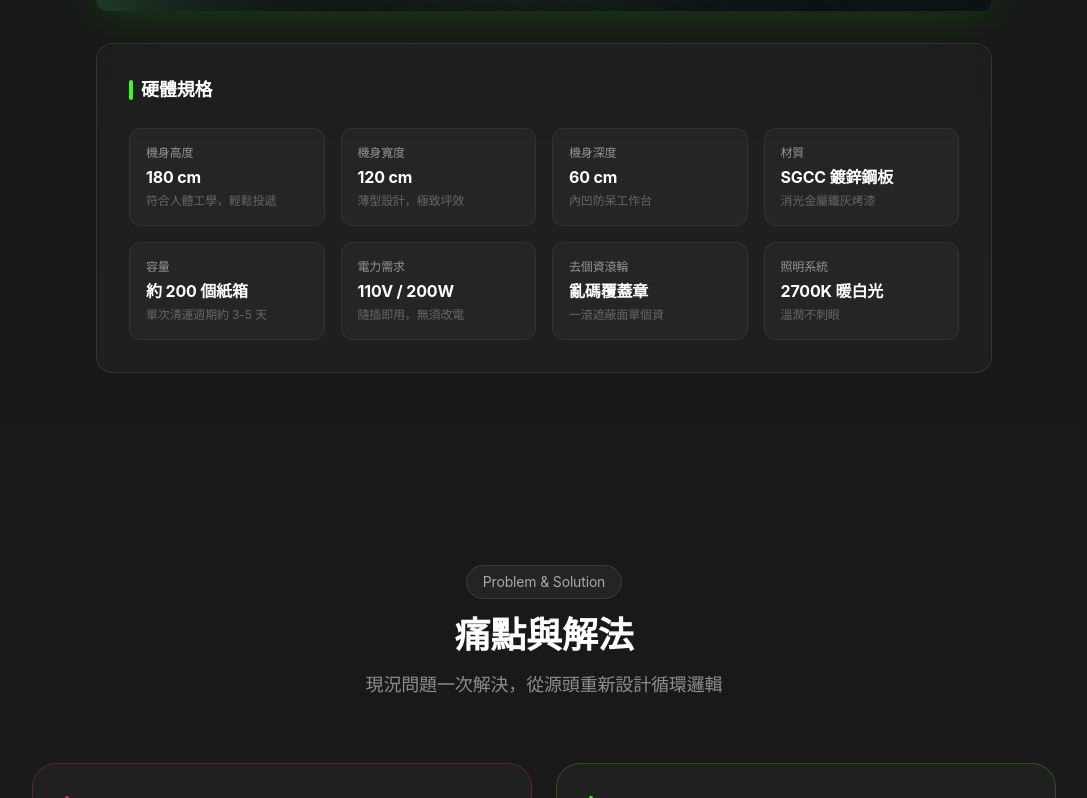
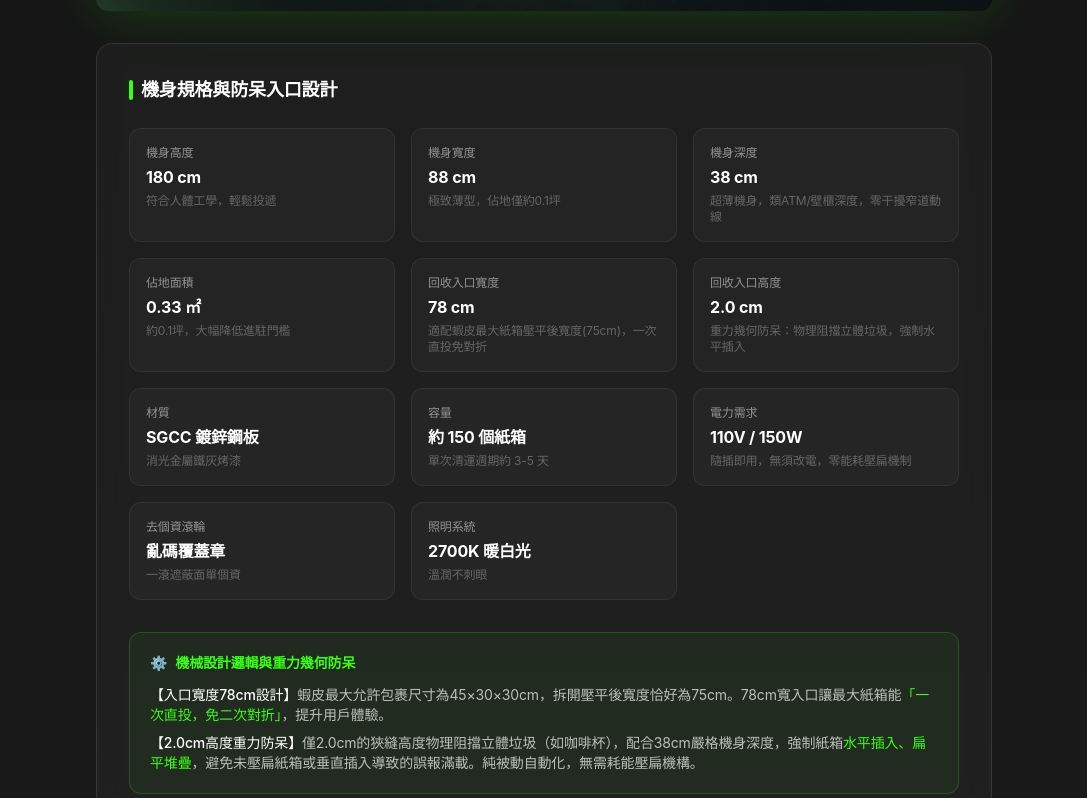
Before and after one commit to Jaggersu/rebox, a React (Vite) app: page / in a window 1280 px wide. Shown: the part 2882-3680 px from the top of the page, without its empty margins (96-1183 px from the left). Built offline with nearby package versions, Linux system fonts and the light colour scheme.

Commit message:
feat: 更新蝦皮專案提案 - 2026市場洞察與超薄機身規格

```diff
--- a/src/App.tsx
+++ b/src/App.tsx
@@ -253,13 +253,14 @@ function HeroSection() {
 ════════════════════════════════════════════════ */
 function PainSolutionSection() {
   const pains = [
-    { icon: "📦", title: "紙箱爆滿佔空間", desc: "門市廢紙箱無處堆放，嚴重影響動線" },
-    { icon: "💸", title: "清運成本不透明", desc: "自行委外清運頻率高、費用模糊難管控" },
-    { icon: "😤", title: "個資外洩客訴多", desc: "拆箱區凌亂、面單隨意棄置引發隱私疑慮" },
+    { icon: "🏪", title: "24H無人店營運真空", desc: "70%蝦皮門市(約2,000家)已轉型24H無人智取店，現場零店員，寄件者緊急包材需求無人回應" },
+    { icon: "�", title: "廢棄包裹治理危機", desc: "無人環境下廢紙箱與包材隨意堆積，造成環境髒亂與個資外洩公關風險" },
+    { icon: "�", title: "清運成本不透明", desc: "自行委外清運頻率高、費用模糊難管控" },
   ];
 
   const solutions = [
-    { icon: "🔒", title: "單向純回收機制", desc: "物理防呆設計，紙箱只進不出不設共享" },
+    { icon: "🤖", title: "RE:BOX自動化守門員", desc: "24H自動化回收與包材零售，填補無人店營運真空，創造高端包材零售收益" },
+    { icon: "🔒", title: "單向純回收機制", desc: "物理防呆設計，紙箱只進不出不設共享，杜絕廢棄物堆積與個資外洩風險" },
     { icon: "🖊️", title: "個資亂碼滾輪章", desc: "內凹工作台內建亂碼章，一滾即去個資" },
     { icon: "📊", title: "ESG 減碳數據報告", desc: "即時產出精準回收數據協助永續揭露" },
   ];
@@ -272,8 +273,8 @@ function PainSolutionSection() {
           <span className="inline-block px-4 py-1.5 rounded-full bg-white/5 border border-white/10 text-sm text-white/60 mb-4">
             Problem & Solution
           </span>
-          <h2 className="text-2xl md:text-4xl font-black text-white mb-4">痛點與解法</h2>
-          <p className="text-lg text-white/50">現況問題一次解決，從源頭重新設計循環邏輯</p>
+          <h2 className="text-2xl md:text-4xl font-black text-white mb-4">痛點與解決方案</h2>
+          <p className="text-lg text-white/50">2026市場洞察：70%蝦皮門市已轉型24H無人智取店，RE:BOX成為自動化守門員，消除營運真空與公關風險</p>
         </div>
 
         {/* 雙欄佈局 */}
@@ -497,11 +498,14 @@ function SpecSection() {
 
   const specs = [
     { label: "機身高度", value: "180 cm", desc: "符合人體工學，輕鬆投遞" },
-    { label: "機身寬度", value: "120 cm", desc: "薄型設計，極致坪效" },
-    { label: "機身深度", value: "60 cm", desc: "內凹防呆工作台" },
+    { label: "機身寬度", value: "88 cm", desc: "極致薄型，佔地僅約0.1坪" },
+    { label: "機身深度", value: "38 cm", desc: "超薄機身，類ATM/壁櫃深度，零干擾窄道動線" },
+    { label: "佔地面積", value: "0.33 ㎡", desc: "約0.1坪，大幅降低進駐門檻" },
+    { label: "回收入口寬度", value: "78 cm", desc: "適配蝦皮最大紙箱壓平後寬度(75cm)，一次直投免對折" },
+    { label: "回收入口高度", value: "2.0 cm", desc: "重力幾何防呆：物理阻擋立體垃圾，強制水平插入" },
     { label: "材質", value: "SGCC 鍍鋅鋼板", desc: "消光金屬鐵灰烤漆" },
-    { label: "容量", value: "約 200 個紙箱", desc: "單次清運週期約 3-5 天" },
-    { label: "電力需求", value: "110V / 200W", desc: "隨插即用，無須改電" },
+    { label: "容量", value: "約 150 個紙箱", desc: "單次清運週期約 3-5 天" },
+    { label: "電力需求", value: "110V / 150W", desc: "隨插即用，無須改電，零能耗壓扁機制" },
     { label: "去個資滾輪", value: "亂碼覆蓋章", desc: "一滾遮蔽面單個資" },
     { label: "照明系統", value: "2700K 暖白光", desc: "溫潤不刺眼" },
   ];
@@ -513,8 +517,8 @@ function SpecSection() {
           <span className="inline-block px-4 py-1.5 rounded-full bg-white/5 border border-white/10 text-sm text-white/60 mb-4">
             Hardware Specs
           </span>
-          <h2 className="text-2xl md:text-4xl font-black text-white mb-4">機身規格</h2>
-          <p className="text-lg text-white/50">極致工藝打造，每一個細節都為實戰而生</p>
+          <h2 className="text-2xl md:text-4xl font-black text-white mb-4">硬體模組規格</h2>
+          <p className="text-lg text-white/50">超薄38cm機身深度，零干擾無人店窄道動線，佔地僅0.1坪大幅降低進駐門檻</p>
         </div>
 
         <div className="flex flex-col items-center gap-8">
@@ -546,10 +550,10 @@ function SpecSection() {
             >
               <h3 className="text-lg font-bold text-white mb-6 flex items-center gap-2">
                 <span className="w-1 h-5 bg-[#39FF14] rounded-full" />
-                硬體規格
+                機身規格與防呆入口設計
               </h3>
 
-              <div className="grid grid-cols-1 sm:grid-cols-2 md:grid-cols-4 gap-4">
+              <div className="grid grid-cols-1 sm:grid-cols-2 md:grid-cols-3 gap-4">
                 {specs.map((spec) => (
                   <div
                     key={spec.label}
@@ -564,6 +568,24 @@ function SpecSection() {
                     <p className="text-white/30 text-xs">{spec.desc}</p>
                   </div>
                 ))}
+              </div>
+
+              {/* 機械設計邏輯說明 */}
+              <div className="mt-8 p-5 rounded-xl border border-[#39FF14]/20 bg-[#39FF14]/5">
+                <h4 className="text-sm font-bold text-[#39FF14] mb-3 flex items-center gap-2">
+                  <span>⚙️</span>
+                  機械設計邏輯與重力幾何防呆
+                </h4>
+                <div className="space-y-2 text-sm text-white/70">
+                  <p>
+                    <span className="text-white font-medium">【入口寬度78cm設計】</span>
+                    蝦皮最大允許包裹尺寸為45×30×30cm，拆開壓平後寬度恰好為75cm。78cm寬入口讓最大紙箱能<span className="text-[#39FF14]">「一次直投，免二次對折」</span>，提升用戶體驗。
+                  </p>
+                  <p>
+                    <span className="text-white font-medium">【2.0cm高度重力防呆】</span>
+                    僅2.0cm的狹縫高度物理阻擋立體垃圾（如咖啡杯），配合38cm嚴格機身深度，強制紙箱<span className="text-[#39FF14]">水平插入、扁平堆疊</span>，避免未壓扁紙箱或垂直插入導致的誤報滿載。純被動自動化，無需耗能壓扁機構。
+                  </p>
+                </div>
               </div>
             </div>
           </div>
```
